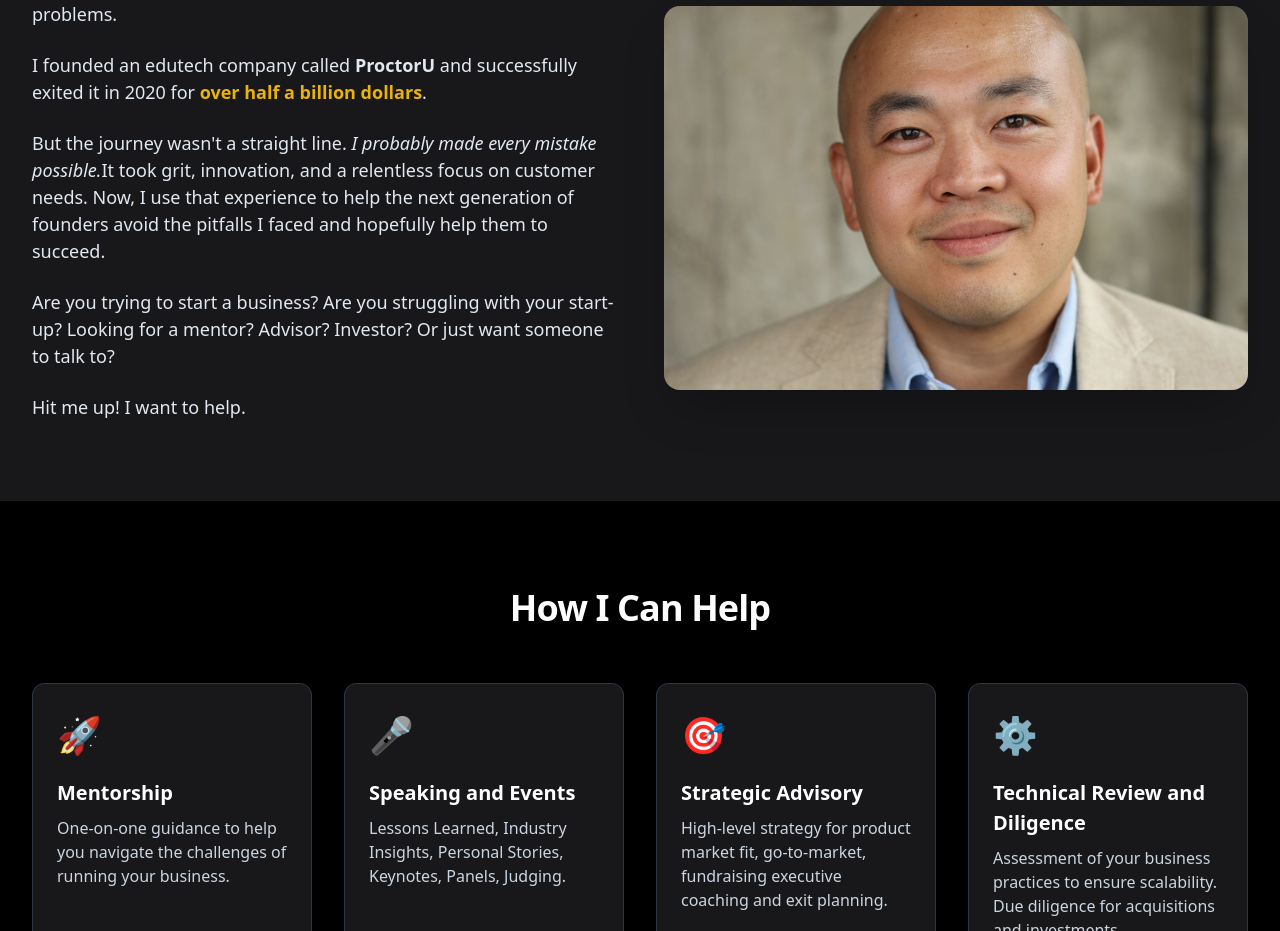
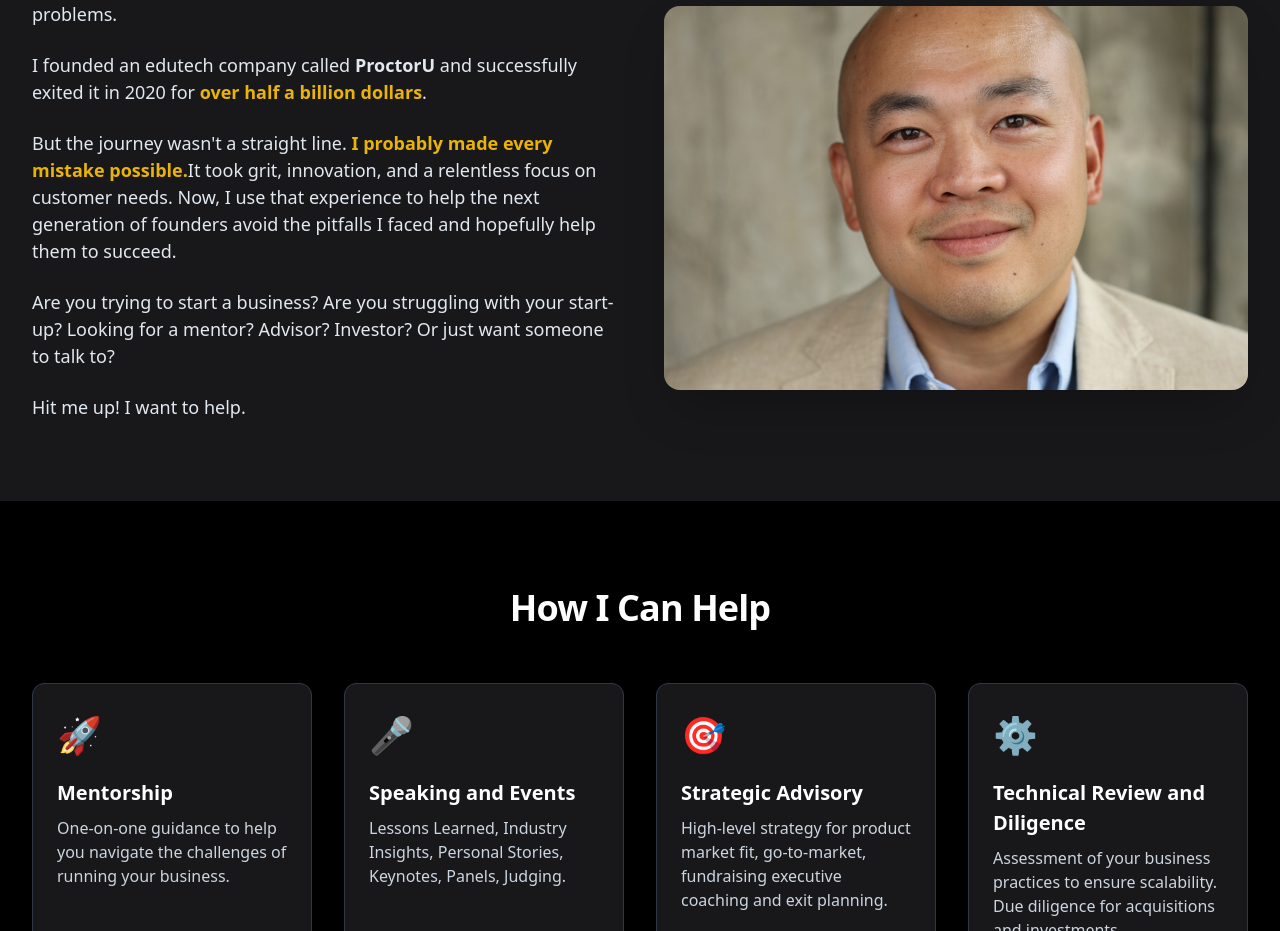
Before and after one commit to Jaehdawg/personal-website, a Next.js app: page / in a window 1280 px wide. Shown: the part 1008-1939 px from the top of the page. Built offline with nearby package versions, Linux system fonts and the light colour scheme.

Commit message:
copy changes

```diff
--- a/src/components/About.tsx
+++ b/src/components/About.tsx
@@ -13,7 +13,7 @@ const About = () => {
                         <span className="text-yellow-500 font-bold"> over half a billion dollars</span>.
                     </p>
                     <p>
-                        But the journey wasn't a straight line. <i>I probably made every mistake possible.</i>
+                        But the journey wasn't a straight line. <span className="text-yellow-500 font-bold">I probably made every mistake possible.</span>
                         It took grit, innovation, and a relentless focus on customer needs. Now, I use that
                         experience to help the next generation of founders avoid the pitfalls I faced and hopefully
                         help them to succeed.
```
